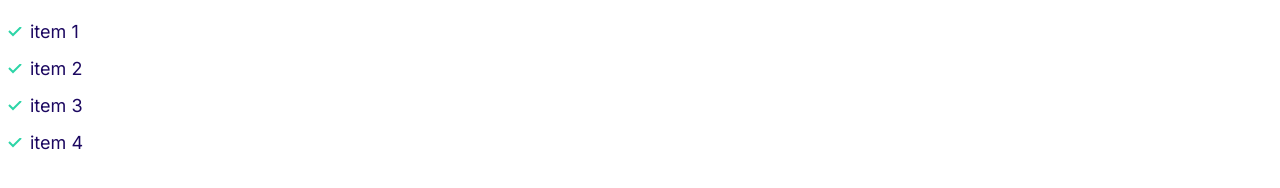
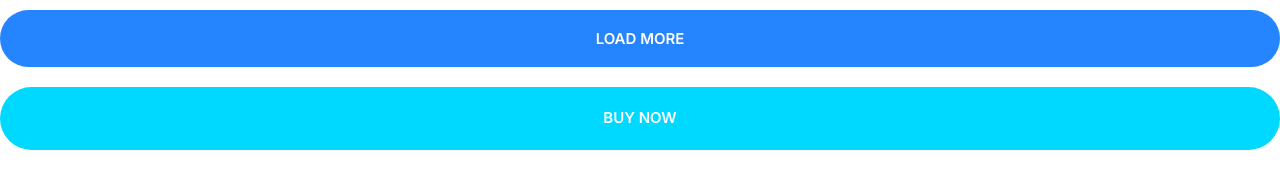
Before and after one commit to alexcammeraat/First-website-build, a plain HTML site: page index.html in a window 1280 px wide. Drawn offline with Linux system fonts and the light colour scheme.

Commit message:
Created the Button component

```diff
--- a/CSS/stylesheet.css
+++ b/CSS/stylesheet.css
@@ -8,7 +8,11 @@
     --color-text: #918ca4 ;
 
 }
-
+*,
+*::after,
+*::before{
+    box-sizing: border-box;
+}
 /* typography */
 html {
     font-size: 62.5%;
@@ -154,5 +158,63 @@ margin-right: 2rem;
     .list--tick .list__item {
         padding-left: 0;
     }
+}
 
+/* button */
+
+.btn {
+    border-radius: 40px;
+    border: 0;
+    cursor: pointer;
+    font-size: 1.8rem;
+    font-weight: 600;
+    padding: 2rem 3rem;
+    text-align: center;
+    text-transform: uppercase;
+    white-space: nowrap;
+    margin: 1rem 0rem;
 }
+
+.btn--primary {
+    background: var(--color-Primary);
+    color: #fff;
+}
+.btn--primary:hover {
+    background: #3a8ffd;
+}
+.btn--secondary {
+    background: var(--color-Secondary);
+    color: #fff;
+}
+
+.btn--secondary:hover {
+    background: #00c8eb;
+}
+.btn--accent {
+    background: var(--color-Accent);
+    color: #fff;
+}
+
+.btn--accent:hover{
+    background: ;
+}
+
+.btn--block{
+    width: 100%;
+    display: inline-block;
+}
+
+.btn--outline {
+    background: #fff;
+    color: var(--color-Heading);
+    border: 2px solid var(--color-Heading);
+}
+.btn--outline:hover{
+    background: var(--color-Heading);
+    color: #fff;
+}
+@media  screen and (min-width:1024px) {
+    .btn {
+        font-size: 1.5rem;
+    }
+}
--- a/index.html
+++ b/index.html
@@ -12,11 +12,7 @@
     <link rel="stylesheet" href="CSS/stylesheet.css">
 </head>
 <body>
-<ul class="list list--tick">
-<li class="list__item">item 1 </li>
-<li class="list__item">item 2 </li>
-<li class="list__item">item 3</li>
-<li class="list__item">item 4</li>
-</ul>
+<button class="btn btn--primary btn--block">Load More</button>
+<a href="#" class="btn btn--secondary btn--block">Buy Now</a>
 </body>
 </html>
```
